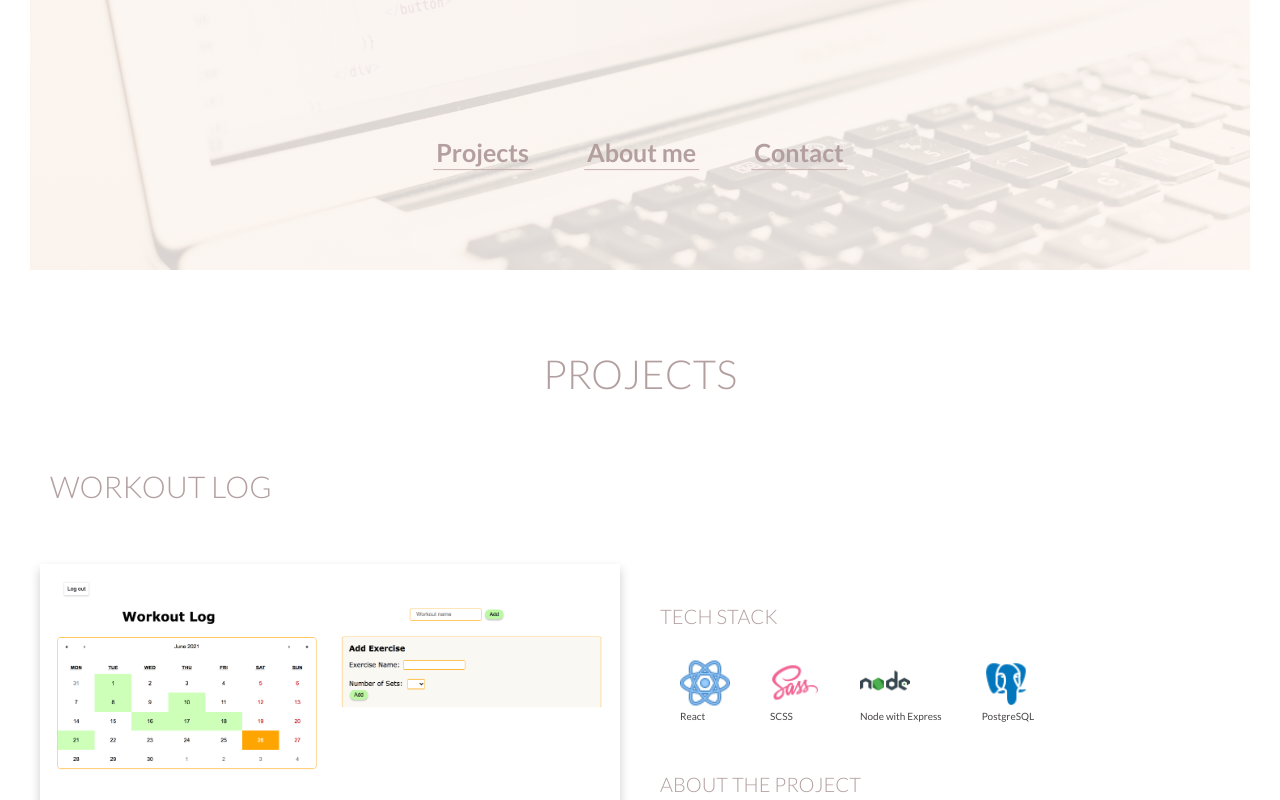
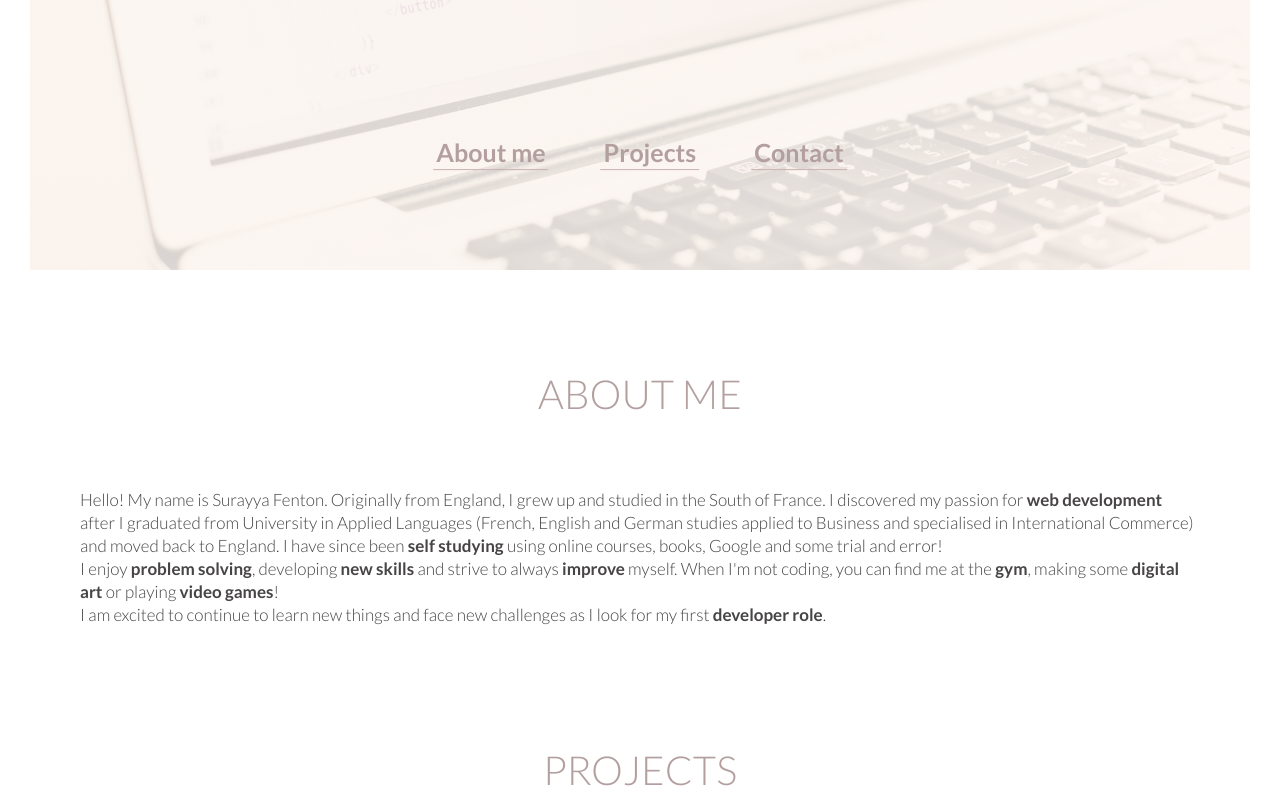
Before and after one commit to Surayyamel/portfolio, a website: page index.html in a window 1280 px wide. Shown: the part 480-1280 px from the top of the page. Drawn offline with Linux system fonts and the light colour scheme.

Commit message:
moved about section to top and added color seperation to projects

```diff
--- a/index.html
+++ b/index.html
@@ -32,12 +32,31 @@
         </h1>
         <nav class="nav-bar">
             <ul class="nav-bar__list">
-                <li class="nav-bar__item1"><a href="#projects" class="nav-bar__link">Projects</a></li>
-                <li class="nav-bar__item2"><a href="#about" class="nav-bar__link">About me</a></li>
+                <li class="nav-bar__item1"><a href="#about" class="nav-bar__link">About me</a></li>
+                <li class="nav-bar__item2"><a href="#projects" class="nav-bar__link">Projects</a></li>
                 <li class="nav-bar__item3"><a href="#contact" class="nav-bar__link">Contact</a></li>
             </ul>
         </nav>
     </header>
+
+
+    <!-- Section About -->
+
+    <section class="about fade-in slide-in from-bottom" id="about">
+        <div class="about__container">
+            <h1 class="about__title">About me</h1>
+            <p class="about__text">Hello! My name is Surayya Fenton. Originally from England, I grew up and studied in the South of France.
+                I discovered my passion for <b>web development</b> after I graduated from University in Applied Languages (French, English and German studies applied to Business and specialised in International Commerce) and moved back to England.
+                I have since been <b>self studying</b> using online courses, books, Google and some trial and error!
+                <br />
+                I enjoy <b>problem solving</b>, developing <b>new skills</b> and strive to always <b>improve</b> myself. When I'm not coding, you can find me at the <b>gym</b>, making some <b>digital art</b> or playing <b>video games</b>!
+                <br />
+                I am excited to continue to learn new things and face new challenges as I look for my first <b>developer role</b>.
+            </p>
+
+        </div>
+
+    </section>
 
     <!-- Section Projects -->
     <section class="projects" id="projects">
@@ -333,23 +352,6 @@
     </section>
 
 
-    <!-- Section About -->
-
-    <section class="about fade-in slide-in from-bottom" id="about">
-        <div class="about__container">
-            <h1 class="about__title">About me</h1>
-            <p class="about__text">Hello! My name is Surayya Fenton. Originally from England, I grew up and studied in the South of France.
-                I discovered my passion for <b>web development</b> after I graduated from University in Applied Languages (French, English and German studies applied to Business and specialised in International Commerce) and moved back to England.
-                I have since been <b>self studying</b> using online courses, books, Google and some trial and error!
-                <br />
-                I enjoy <b>problem solving</b>, developing <b>new skills</b> and strive to always <b>improve</b> myself. When I'm not coding, you can find me at the <b>gym</b>, making some <b>digital art</b> or playing <b>video games</b>!
-                <br />
-                I am excited to continue to learn new things and face new challenges as I look for my first <b>developer role</b>.
-            </p>
-
-        </div>
-
-    </section>
 
 
     <!-- Section Contact -->
--- a/sass/layout/_about.scss
+++ b/sass/layout/_about.scss
@@ -1,5 +1,5 @@
 .about {
-    background-color: $base-color;
+    //background-color: $base-color;
     padding-bottom: 4rem;
 }
 .about {
--- a/sass/layout/_projects.scss
+++ b/sass/layout/_projects.scss
@@ -24,6 +24,8 @@
         text-transform: uppercase;
         font-weight: 300;
         color: rgb(179, 159, 159);
+        padding-top: 2rem;
+        text-align: center;
 
         @media only screen and (max-width: $medium){
             text-align: center;
@@ -117,6 +119,7 @@
     &__video-container {
         text-align: center;
         margin: 2rem;
+        margin-bottom: 4rem;
     }
 
     &__video-title {
@@ -136,6 +139,7 @@
 
 
 .project-one {
+    background-color: $base-color;
     &__images-container {
        max-width: 50%;
        display: flex;
@@ -201,6 +205,7 @@
 }
 
 .project-three {
+    background-color: $base-color;
     &__images-container {
         width: 50%;
 
@@ -346,7 +351,7 @@
 /////////// EXPAND / COLLAPSE SECTION //////////
 
 .collapse {
-    background-color: $base-color;
+    background-color: #f0ebe8;
     color: #444;
     cursor: pointer;
     padding: 18px;
@@ -359,6 +364,7 @@
     text-align: center;
     @include sub-section-title;
     margin: 0;
+
 }
 
 .collapse:focus {
```
Also changed, not shown: css/styles.css.
